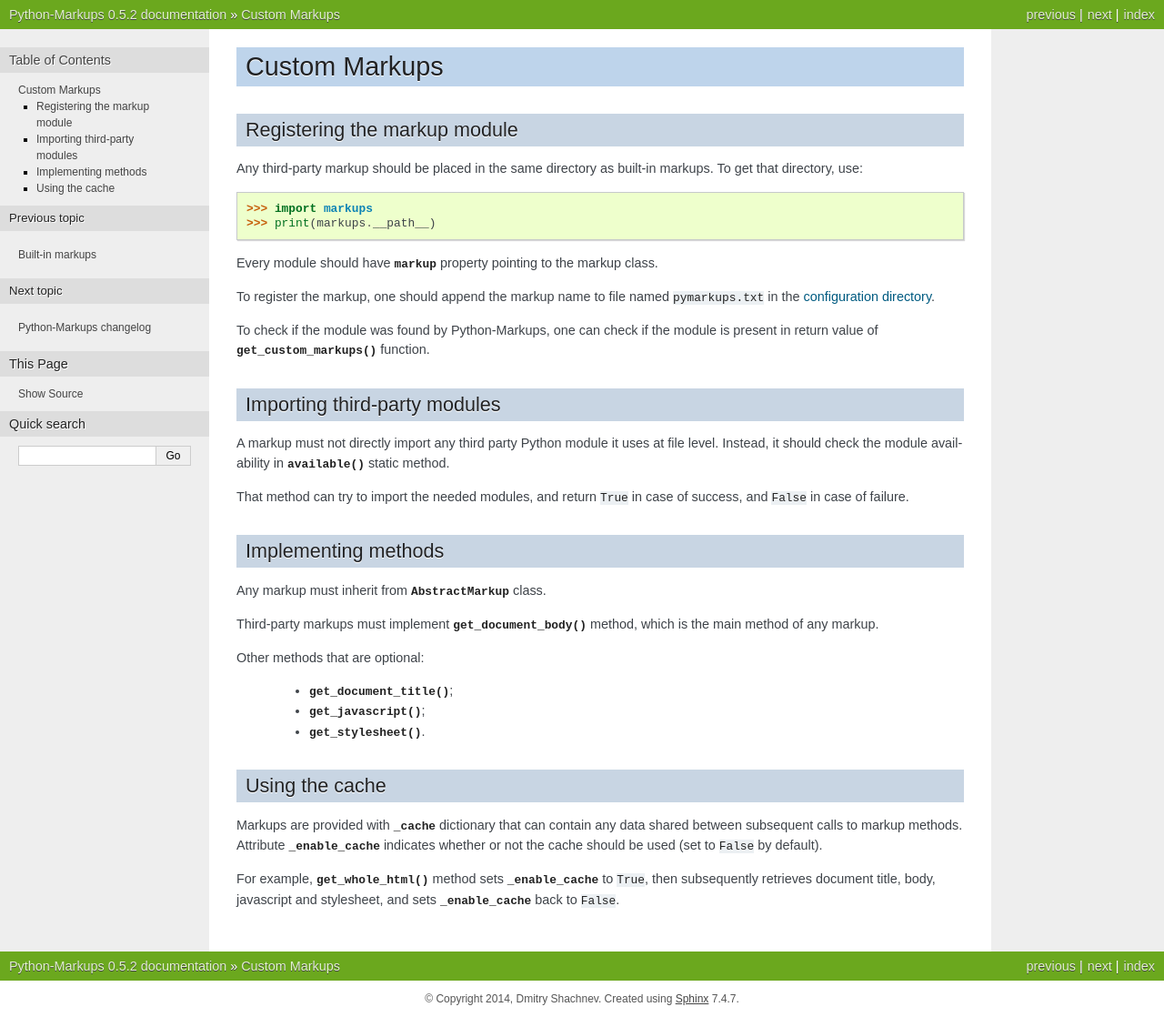
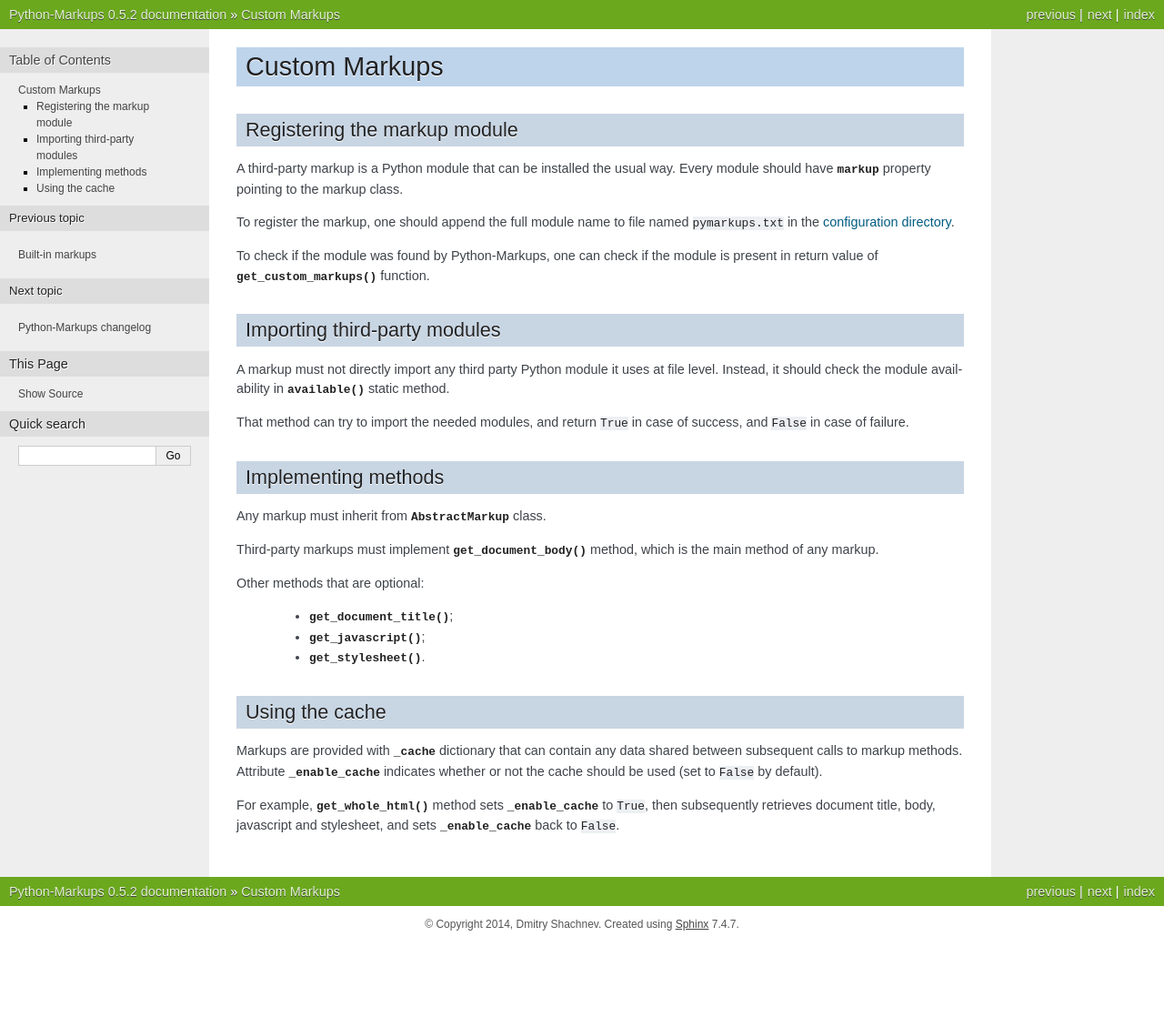
Before and after one commit to retext-project/pymarkups, a Sphinx documentation site: the page built from docs/custom_markups.rst, in a window 1280 px wide. Shown: the whole page at 91% size. Built offline with Sphinx 7.4.7, drawn with Linux system fonts in a browser that asks for light colours; after the commit the page ends 1036 px from its top, so only the background shows below that.

Commit message:
Allow placing custom markups everywhere

```diff
--- a/docs/custom_markups.rst
+++ b/docs/custom_markups.rst
@@ -5,16 +5,12 @@
 Registering the markup module
 =============================
 
-Any third-party markup should be placed in the same directory
-as built-in markups. To get that directory, use:
-
->>> import markups
->>> print(markups.__path__)
-
+A third-party markup is a Python module that can be installed
+the usual way.
 Every module should have :data:`markup` property pointing to
 the markup class.
 
-To register the markup, one should append the markup name to
+To register the markup, one should append the full module name to
 file named ``pymarkups.txt`` in the
 :ref:`configuration directory <configuration-directory>`.
 
--- a/markups/__init__.py
+++ b/markups/__init__.py
@@ -2,6 +2,7 @@
 # License: BSD
 # Copyright: (C) Dmitry Shachnev, 2012-2014
 
+import importlib
 import os
 import sys
 from markups.common import CONFIGURATION_DIR
@@ -30,9 +31,9 @@
 		custom_markups = []
 		for markup_name in custom_markups_names:
 			try:
-				module = __import__('markups.'+markup_name, {}, {}, ['markups'])
+				module = importlib.import_module(markup_name)
 			except ImportError:
-				sys.stderr.write('Warning: cannot import module markups.'+markup_name+'\n')
+				sys.stderr.write('Warning: cannot import module %r.\n' % markup_name)
 			else:
 				custom_markups.append(module.markup)
 		return custom_markups
```
